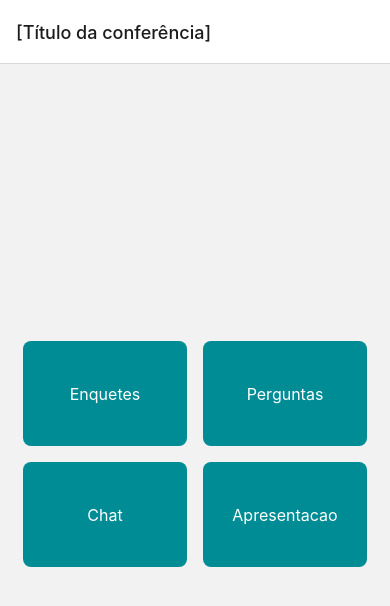
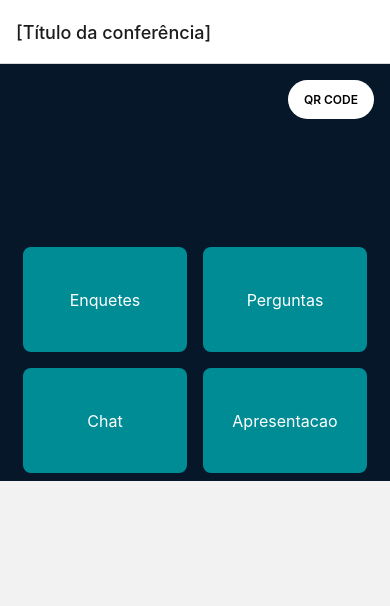
Before and after one commit to mconf/bbb-hybrid-sdk, a React Native app: screen / in a window 390 px wide. Shown: the top 606 px of the page. Built offline with nearby package versions, Linux system fonts and the light colour scheme.

Commit message:
Created QR code functionality for sessions

```diff
--- /dev/null
+++ b/src/components/SessionQRModal/index.js
@@ -0,0 +1,47 @@
+import React, {useState} from 'react';
+import S from './styles';
+import {Alert, Modal, StyleSheet, Text, Pressable, View, Image} from 'react-native';
+
+const SessionQRModal = (props) => {
+  const [modalVisible, setModalVisible] = useState(false);
+  return (
+    <View>
+    <S.OpenModalButtonContainer>
+      <S.OpenModalButton
+        onPress={() => setModalVisible(true)}>
+        {/*Add QR code icon later*/}
+        <Text style={{fontSize: 12, fontWeight: 600}}>QR CODE</Text>
+      </S.OpenModalButton>
+    </S.OpenModalButtonContainer>
+      <Modal
+        animationType="slide"
+        transparent={true}
+        visible={modalVisible}
+        onRequestClose={() => {
+          Alert.alert('Modal has been closed.');
+          setModalVisible(!modalVisible);
+        }}>
+        <View>
+          <S.ModalContainer>
+            <S.CloseButtonContainer>
+                <S.CloseButton onPress={() => setModalVisible(!modalVisible)}>
+                    <Text style={{fontSize: 24, fontWeight: 600}}>X</Text>
+                </S.CloseButton>
+            </S.CloseButtonContainer>
+            <S.ModalTitleContainer>
+                <S.ModalTitle>Acesse {props.title}</S.ModalTitle>
+            </S.ModalTitleContainer>
+            <S.ImageContainer>
+                {/*Using mocked image just for prototyping */}
+                <Image
+                    source={require('../../assets/generic-QR-code.jpg')}
+                    style={{width: 185, height: 185}}
+                />
+            </S.ImageContainer>
+          </S.ModalContainer>
+        </View>
+      </Modal>
+    </View>
+  );
+};
+export default SessionQRModal;
--- /dev/null
+++ b/src/components/SessionQRModal/styles.js
@@ -0,0 +1,59 @@
+import styled from 'styled-components/native';
+
+const ModalContainer = styled.View`
+    margin: 150px auto auto auto;
+    background-color: white;
+    border-radius: 12px;
+`;
+
+const CloseButtonContainer = styled.View`
+    margin-top: 18px;
+    margin-right: 18px;
+    margin-left: auto;
+    width: 100%;
+`;
+
+const CloseButton = styled.Pressable`
+    width: 24px;
+    height: 24px;
+`;
+
+const ImageContainer = styled.View`
+    margin-bottom: 32px;
+    margin-left: 66px;
+    margin-right: 66px;
+`;
+
+const ModalTitleContainer = styled.View`
+    margin: 16px 46px 24px 46px;
+`;
+
+const ModalTitle = styled.Text`
+    font-weight: 500;
+    font-size: 21px;
+    line-height: 25px;
+    text-align: center;
+`;
+
+const OpenModalButton = styled.Pressable`
+    background: #FFFFFF;
+    border-radius: 29.5px;
+    padding: 12px 16px;
+
+`;
+
+const OpenModalButtonContainer = styled.View`
+    margin: 16px 16px 0 auto;
+
+`;
+
+export default {
+    CloseButton,
+    CloseButtonContainer,
+    ModalContainer,
+    ImageContainer,
+    ModalTitleContainer,
+    ModalTitle,
+    OpenModalButton,
+    OpenModalButtonContainer
+};
--- a/src/screens/home-screen/index.js
+++ b/src/screens/home-screen/index.js
@@ -1,12 +1,16 @@
-import s from './styles'
+import S from './styles'
 import { useNavigation } from '@react-navigation/native';
+import SessionQRModal from '../../components/SessionQRModal';
 import Card from '../../components/card';
 
 const HomeScreen = () => {
   const navigation = useNavigation();
+
   return (
-    <s.Container>
-      <s.LineContainer>
+    <S.HomeScreenContainer>
+      <SessionQRModal title={'[Título da Videoconferência]'} />
+      <S.OptionContainer>
+        <S.LineContainer>
           <Card
             title="Enquetes"
             icon="poll"
@@ -17,8 +21,8 @@ const HomeScreen = () => {
             icon="poll"
             onPress={() => navigation.navigate('PollScreen')}
           />
-      </s.LineContainer>
-      <s.LineContainer>
+        </S.LineContainer>
+        <S.LineContainer>
           <Card
             title="Chat"
             icon="poll"
@@ -29,8 +33,9 @@ const HomeScreen = () => {
             icon="poll"
             onPress={() => navigation.navigate('PollScreen')}
           />
-      </s.LineContainer>
-    </s.Container>
+        </S.LineContainer>
+      </S.OptionContainer>
+    </S.HomeScreenContainer>
   );
 };
 
--- a/src/screens/home-screen/styles.js
+++ b/src/screens/home-screen/styles.js
@@ -1,12 +1,15 @@
-import React from 'react';
 import styled from 'styled-components/native';
 
-const Container = styled.View `
+const HomeScreenContainer = styled.View `
+    background-color: #06172A;
+`;
+
+const OptionContainer = styled.View `
     flex-direction: column;
     height: 100%;
     display: flex;
     align-items: center;
-    justify-content: center;
+    margin-top: 120px;
 `;
 const LineContainer = styled.View `
     width: 100%;
@@ -17,6 +20,7 @@ const LineContainer = styled.View `
 `;
 
 export default {
-    Container,
-    LineContainer
+    OptionContainer,
+    LineContainer,
+    HomeScreenContainer
 };
```
Also changed, not shown: src/assets/generic-QR-code.jpg (added). Lines whose indentation alone changed are shown as unchanged.
